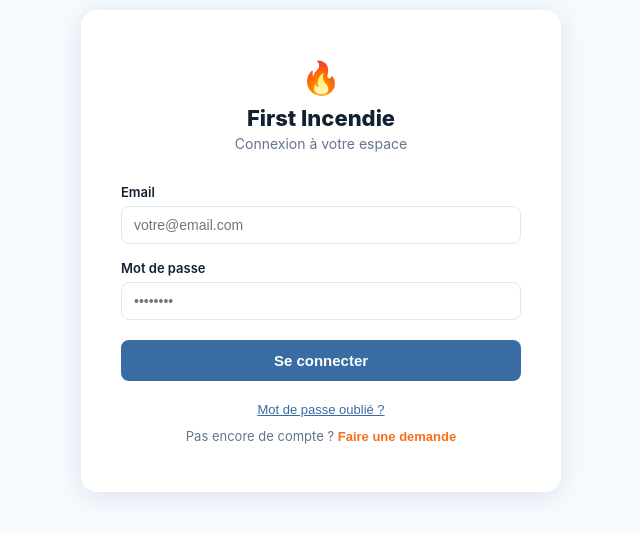
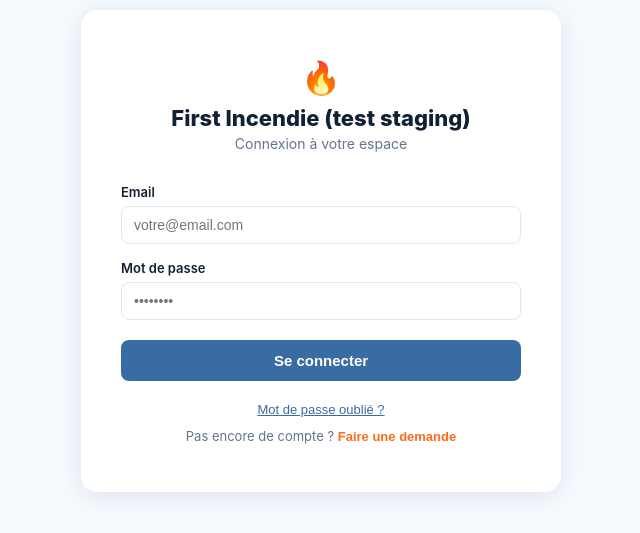
Before and after one commit to firstincendie/plans-incendie, a React (Create React App) app: page / in a window 1280 px wide. Shown: the part 149-682 px from the top of the page, without its empty margins (319-959 px from the left). Built offline with nearby package versions, Linux system fonts and the light colour scheme.

Commit message:
test: vérification flux staging

```diff
--- a/src/components/auth/PageConnexion.js
+++ b/src/components/auth/PageConnexion.js
@@ -23,7 +23,7 @@ export default function PageConnexion({ onMotDePasseOublie, onInscription }) {
       <div style={{ background: "#fff", borderRadius: 16, padding: "48px 40px", width: 400, boxShadow: "0 4px 24px rgba(18,33,49,0.10)" }}>
         <div style={{ textAlign: "center", marginBottom: 32 }}>
           <div style={{ fontSize: 32, marginBottom: 8 }}>🔥</div>
-          <div style={{ fontWeight: 800, fontSize: 22, color: "#122131" }}>First Incendie</div>
+          <div style={{ fontWeight: 800, fontSize: 22, color: "#122131" }}>First Incendie (test staging)</div>
           <div style={{ color: "#64748B", fontSize: 14, marginTop: 4 }}>Connexion à votre espace</div>
         </div>
 
```
